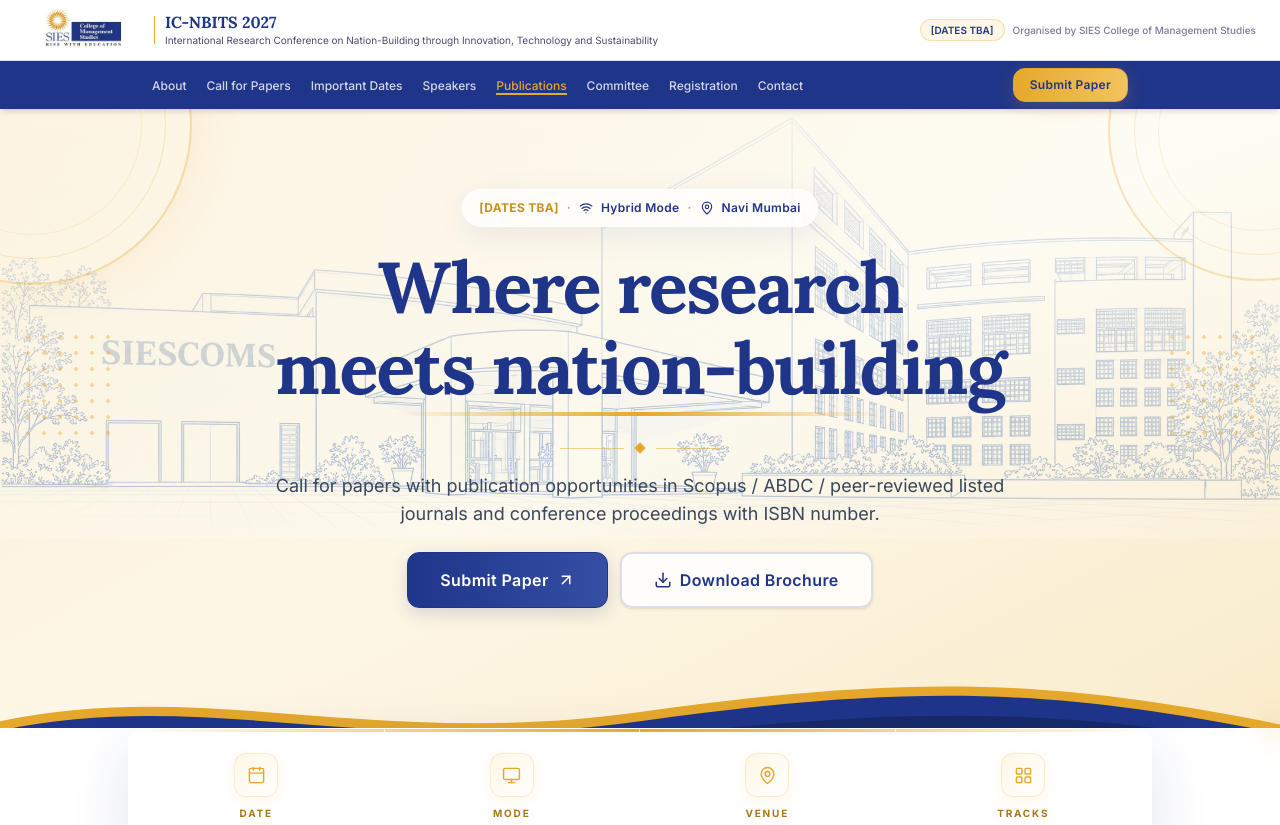
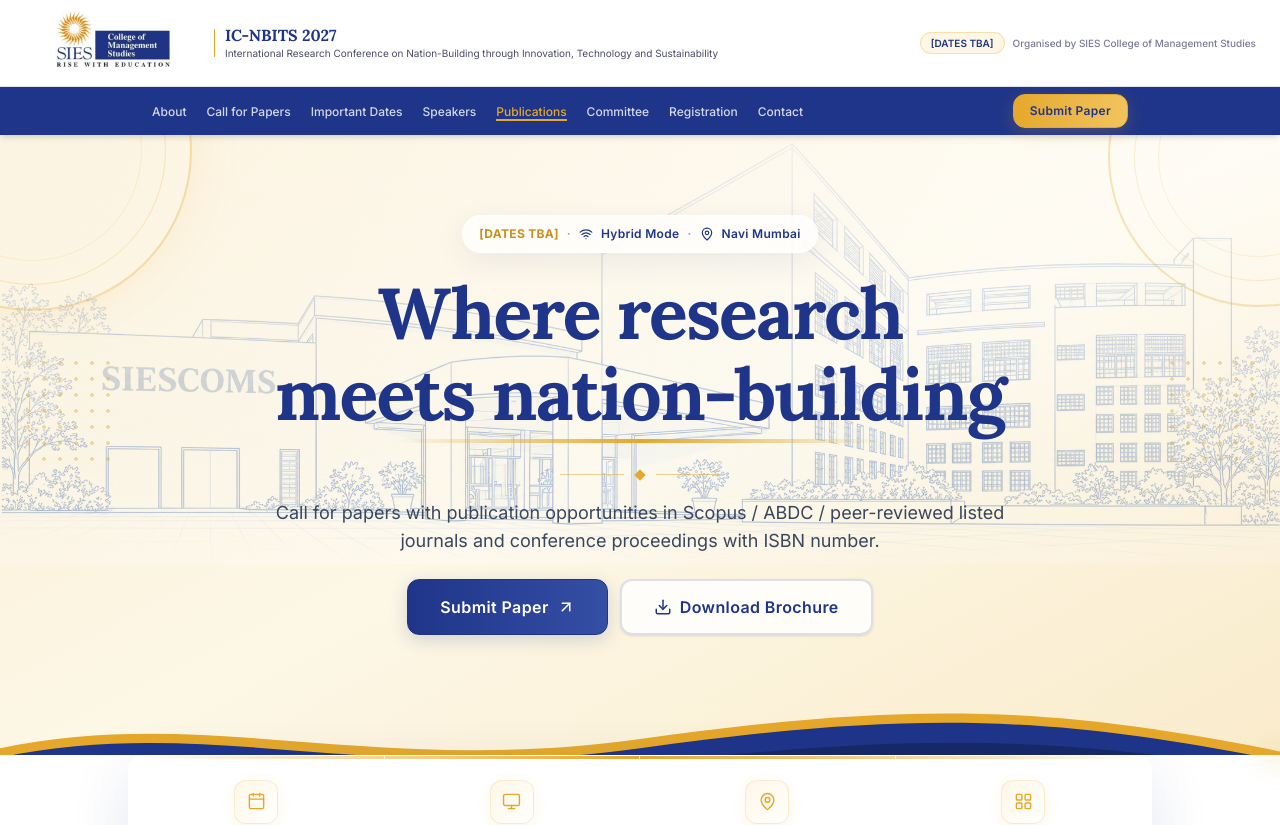
Before and after one commit to Aryanbhong/Conference-temp, a React (Vite) app: page / in a window 1280 px wide. Shown: the top 825 px of the page. Built offline with nearby package versions, Linux system fonts and the light colour scheme.

Commit message:
Update logo dimensions in Header component

```diff
--- a/src/components/layout/Header.jsx
+++ b/src/components/layout/Header.jsx
@@ -24,9 +24,9 @@ export function Header() {
   src="/Siescoms-logo.png?v=2"
   alt="SIES College of Management Studies logo"
   style={{
-    width: "120px",
+    width: "180px",
     height: "auto",
-    maxWidth: "120px",
+    maxWidth: "180px",
     display: "block",
   }}
 />
```
